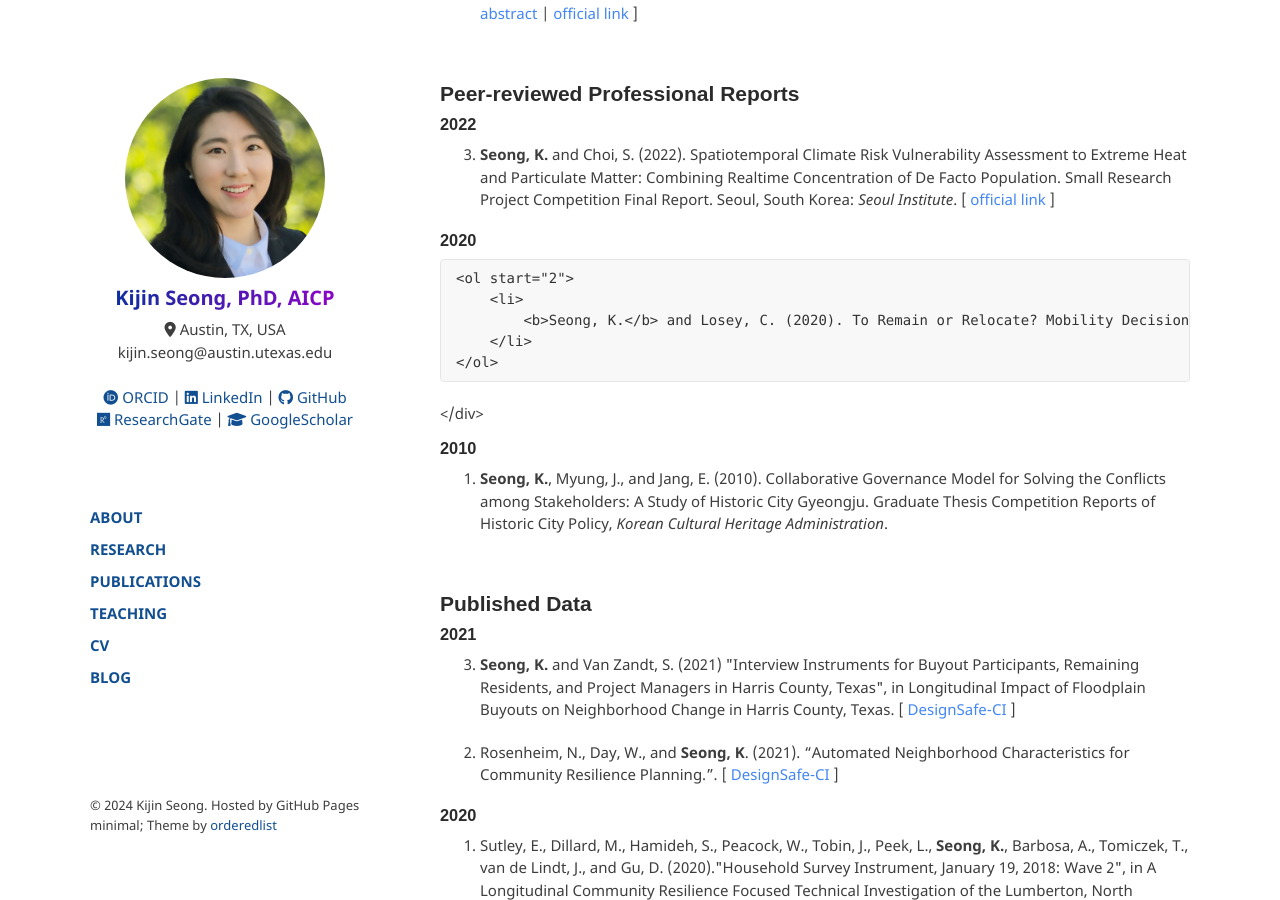
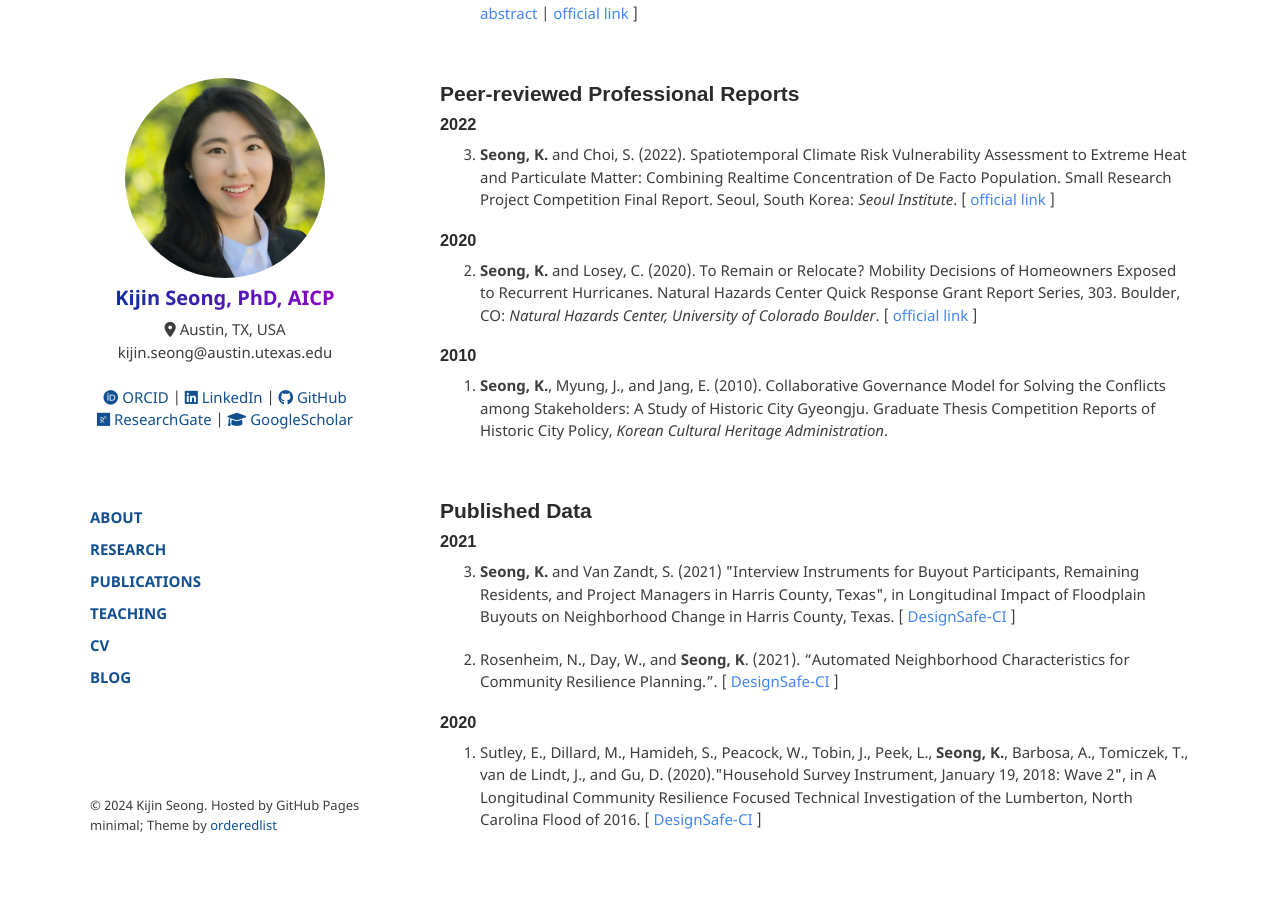
Before and after one commit to kijinseong/kijinseong.github.io, a Jekyll site: the page built from pages/publications.md, in a window 1280 px wide and 900 px high, scrolled down 2016 px. Built offline with Jekyll 4.4.1, drawn with Linux system fonts in a browser that asks for light colours.

Commit message:
Fix publication page

```diff
--- a/pages/publications.md
+++ b/pages/publications.md
@@ -231,6 +231,7 @@ permalink: /publications/
 </div>
 
 ### 2020
+<div class="text-colored">
     <ol start="2">
         <li>
             <b>Seong, K.</b> and Losey, C. (2020). To Remain or Relocate? Mobility Decisions of Homeowners Exposed to Recurrent Hurricanes. Natural Hazards Center Quick Response Grant Report Series, 303. Boulder, CO: <i>Natural Hazards Center, University of Colorado Boulder</i>. [ <a href="https://hazards.colorado.edu/quick-response-report/to-remain-or-relocate-mobility-decisions-of-homeowners-exposed-to-recurrent-hurricanes" target="_blank">official link</a> ]
```
